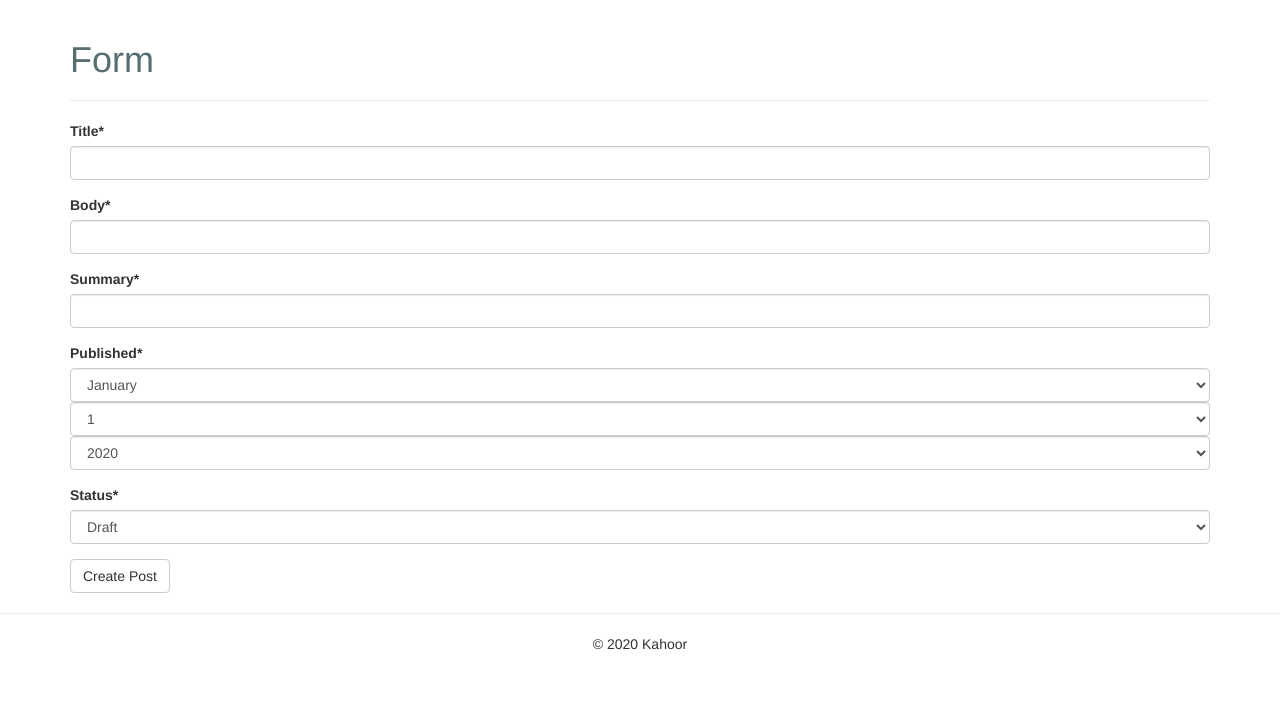
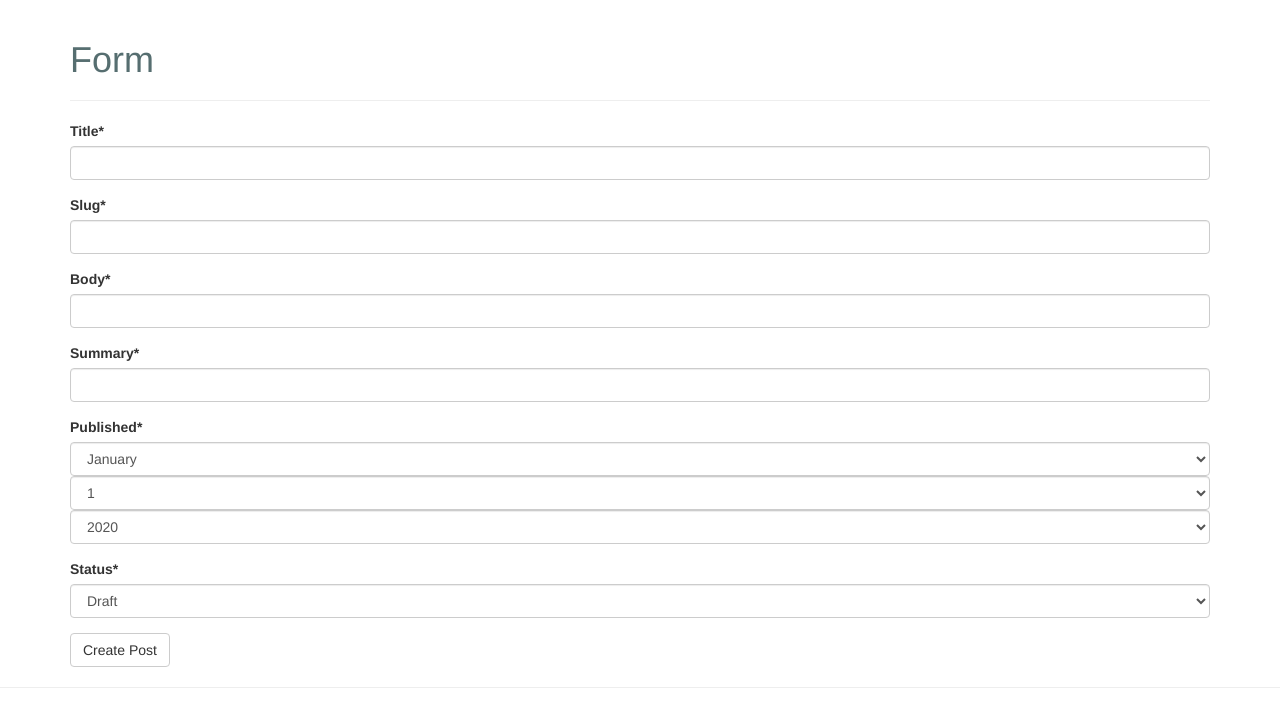
Before and after one commit to kahoor/blog-pt, a Django app: page /blog/create/ in a window 1280 px wide. Shown: the part 52-759 px from the top of the page. Run offline with Django 3.2, Linux system fonts and the light colour scheme; the visitor is signed in with stand-in values (Sample User, id 1); some libraries are stand-ins or nearby versions.

Commit message:
now you can post farsi, template fix, slug, fix

```diff
--- a/blog/forms.py
+++ b/blog/forms.py
@@ -6,13 +6,14 @@ from .models import Post
 class PostForm(forms.ModelForm):
     """PostForm definition."""
     body = forms.CharField(widget=PagedownWidget())
-    summary = forms.CharField(widget=PagedownWidget(), max_length=260)
+    summary = forms.CharField(widget=PagedownWidget())
     published = forms.DateField(widget=forms.SelectDateWidget)
 
     class Meta:
         model = Post
         fields = [
             'title',
+            'slug',
             'body',
             'summary',
             'published',
--- a/blog/models.py
+++ b/blog/models.py
@@ -21,8 +21,8 @@ class Post(models.Model):
     )
 
     title = models.CharField(max_length=150)
-    slug = models.SlugField(unique=True)
-    summary = models.TextField(max_length=260)
+    slug = models.SlugField(unique=True, allow_unicode=True)
+    summary = models.TextField()
     body = models.TextField()
     id = models.UUIDField(primary_key=True, default=uuid.uuid4)
     published = models.DateTimeField(auto_now=False, auto_now_add=False)
@@ -48,7 +48,7 @@ class Post(models.Model):
 
     # my functions
     def set_slug(self):
-        slug = slugify(self.title)
+        slug = self.title.replace(' ', '-')
         i=1
         while True:
             i+=1
@@ -65,4 +65,4 @@ class Post(models.Model):
 
     def set_read_time(self):
         count_words = self.body.count(' ')
-        self.read_time = int(count_words/120)
+        self.read_time = int(count_words/120)+1
--- a/blog/urls.py
+++ b/blog/urls.py
@@ -7,9 +7,9 @@ app_name = 'blog'
 urlpatterns = [
     re_path(r'^$', posts.PostListView.as_view(), name='postlist' ),
     re_path(r'^create/$', create_post.PostCreateView.as_view(), name='createpost'),
-    re_path(r'^(?P<username>[\w-]+)/(?P<slug>[\w-]+)/$', posts.PostDetailView.as_view(), name='postdetail'),
-    re_path(r'^(?P<username>[\w-]+)/(?P<slug>[\w-]+)/update$', update_post.PostUpdateView.as_view(), name='updatepost'),
-    re_path(r'^(?P<username>[\w-]+)/(?P<slug>[\w-]+)/delete$', delete_post.PostDeleteView.as_view(), name='deletepost'),
+    re_path(r'^(?P<username>[\w-]+)/(?P<slug>[-\w]+)/$', posts.PostDetailView.as_view(), name='postdetail'),
+    re_path(r'^(?P<username>[\w-]+)/(?P<slug>[-\w]+)/update$', update_post.PostUpdateView.as_view(), name='updatepost'),
+    re_path(r'^(?P<username>[\w-]+)/(?P<slug>[-\w]+)/delete$', delete_post.PostDeleteView.as_view(), name='deletepost'),
     re_path(r'^(?P<username>[\w-]+)/$', posts.PostListView.as_view(), name='userposts'),
 
 ]
--- a/media/templates/blog/post_detail.html
+++ b/media/templates/blog/post_detail.html
@@ -16,7 +16,7 @@
             <div> Created {{ post.published }} by <a href="{% url 'blog:userposts' post.user.username %}">{{post.user.username}}</a></div>
 
             <!-- Post body -->
-            <h2>{{ post.body|markdown|urlizetrunc:25 }}</h2>
+            <h2 dir = "rtl">{{ post.body|markdown|urlizetrunc:25 }}</h2>
 
         </div>
 
```
Also changed, not shown: blog/migrations/0006_auto_20200530_0703.py (added), blog/migrations/0007_auto_20200530_0709.py (added).
